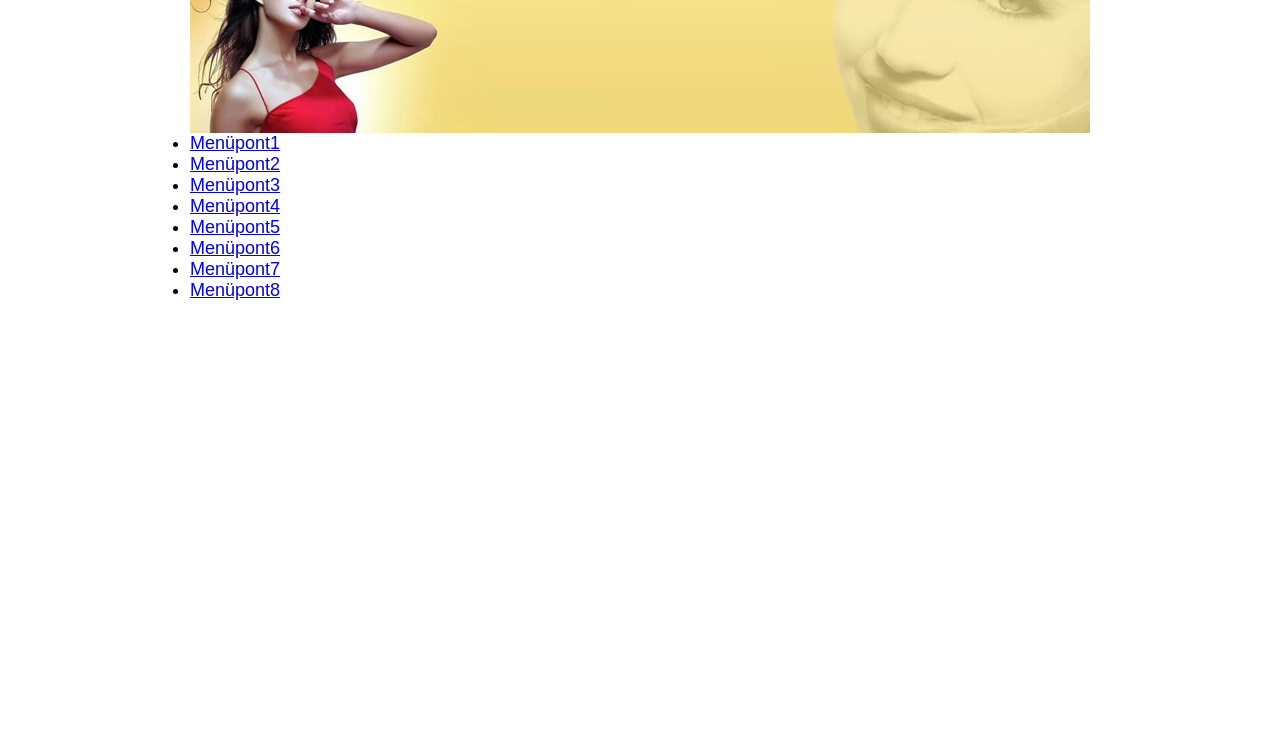
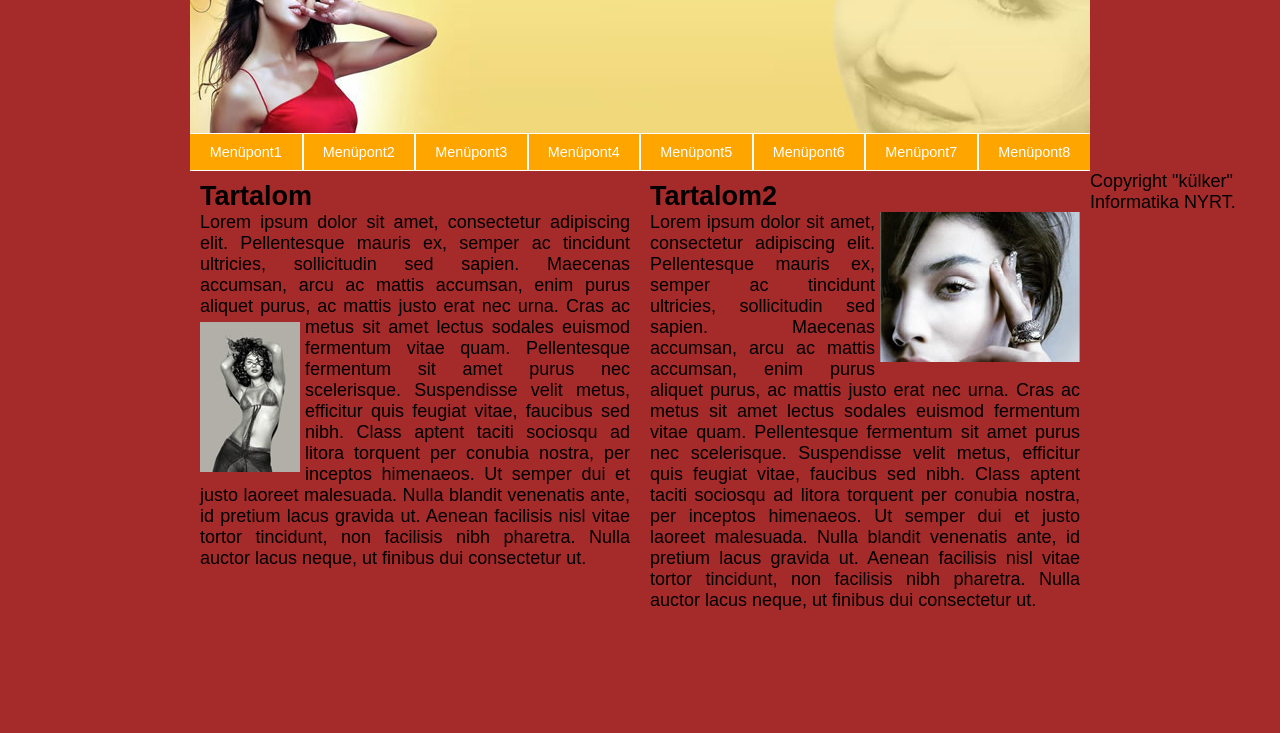
Before and after one commit to Markuszpolo/szmodell, a plain HTML site: page index.html in a window 1280 px wide. Shown: the part 67-800 px from the top of the page. Drawn offline with Linux system fonts and the light colour scheme.

Commit message:
html es css szerkesztve

```diff
--- a/css/index.css
+++ b/css/index.css
@@ -8,7 +8,7 @@ html{
     font-size: 18px;
 }
 body{
-
+    background: brown;
 }
 .container{
     max-width: 900px;
@@ -26,3 +26,57 @@ h1{
     text-transform: uppercase;
     text-indent: 200px;
 }
+ul{
+    list-style-type: none;
+}
+li:first-child{
+    border-left: none;
+}
+li:last-child{
+    border-right: none;
+}
+li{
+    float: left;
+    width: 12.5%;
+    border: 1px solid white;
+    text-align: center;
+}
+a{
+    background: orange;
+    color: white;
+    display: block;
+    padding: 10px;
+    text-decoration: none;
+    font-size: .8rem;
+}
+a:hover{
+    color: white;
+    text-decoration: underline;
+}
+ul::after{
+    content: "";
+    clear: both;
+    display: table;
+}
+.news{
+    width: 50%;
+    float: left;
+    text-align: justify;
+    padding: 10px;
+}
+content::after{
+    content: "";
+    clear: both;
+    display: table;
+}
+.kep1{
+    float: left;
+    margin: 5px 5px 5px 0;
+}
+.kep2{
+    float: right;
+    margin: 0 0 0 5px;
+}
+.content{
+    background: white;
+}
--- a/index.html
+++ b/index.html
@@ -19,13 +19,14 @@
                 <li><a href ="#">Menüpont7</a></li>
                 <li><a href ="#">Menüpont8</a></li>
             </ul>
-
         </div>
             <div class="content">
-                <div class="news"></div>
-                <div class="news"></div>
+                <div class="news"><h2>Tartalom</h2><p>Lorem ipsum dolor sit amet, consectetur adipiscing elit. Pellentesque mauris ex, semper ac tincidunt ultricies, sollicitudin sed sapien. Maecenas accumsan, arcu ac mattis accumsan, enim purus aliquet purus, ac mattis justo erat nec urna. Cras ac metus sit amet lectus sodales euismod <img class= "kep1" src = "image/kiskep1.jpg"> fermentum vitae quam. Pellentesque fermentum sit amet purus nec scelerisque. Suspendisse velit metus, efficitur quis feugiat vitae, faucibus sed nibh. Class aptent taciti sociosqu ad litora torquent per conubia nostra, per inceptos himenaeos. Ut semper dui et justo laoreet malesuada. Nulla blandit venenatis ante, id pretium lacus gravida ut. Aenean facilisis nisl vitae tortor tincidunt, non facilisis nibh pharetra. Nulla auctor lacus neque, ut finibus dui consectetur ut.</p></div>
+                <div class="news"><h2>Tartalom2</h2><img class="kep2"src = "image/kiskep2.jpg"><p>Lorem ipsum dolor sit amet, consectetur adipiscing elit. Pellentesque mauris ex, semper ac tincidunt ultricies, sollicitudin sed sapien. Maecenas accumsan, arcu ac mattis accumsan, enim purus aliquet purus, ac mattis justo erat nec urna. Cras ac metus sit amet lectus sodales euismod fermentum vitae quam. Pellentesque fermentum sit amet purus nec scelerisque. Suspendisse velit metus, efficitur quis feugiat vitae, faucibus sed nibh. Class aptent taciti sociosqu ad litora torquent per conubia nostra, per inceptos himenaeos. Ut semper dui et justo laoreet malesuada. Nulla blandit venenatis ante, id pretium lacus gravida ut. Aenean facilisis nisl vitae tortor tincidunt, non facilisis nibh pharetra. Nulla auctor lacus neque, ut finibus dui consectetur ut.</p></div>
+
+
             </div>
     </div>
-    <div class="foolter"></div>
+    <div class="foolter">Copyright "külker" Informatika NYRT.</div>
 </body>
 </html>
```
